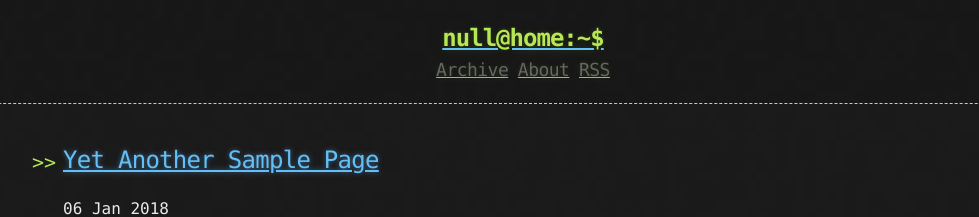
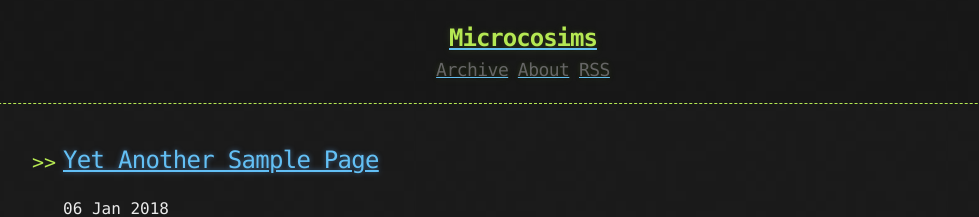
Before and after one commit to nullreference8/nullreference8.github.io, a Jekyll site: the page built from index.html, in a window 1280 px wide. Shown: the top 217 px of the page, without its empty margins (117-1096 px from the left). Built offline with Jekyll 4.4.1, drawn with Linux system fonts in a browser that asks for light colours; the list of posts is cut into pages by our own code.

Commit message:
Update header.html

```diff
--- a/_includes/header.html
+++ b/_includes/header.html
@@ -2,7 +2,7 @@
   <div>
     <a href="{{ "/" | prepend: site.baseurl | replace: '//', '/' }}">
     {% assign owner_first_name = site.owner | split: " " %}
-    <h1>{{ owner_first_name[0] | downcase }}@home:~$</h1>
+    <h1>Microcosims</h1>
     </a>
     <div class="header-links">
       {% include links.html %}
```
